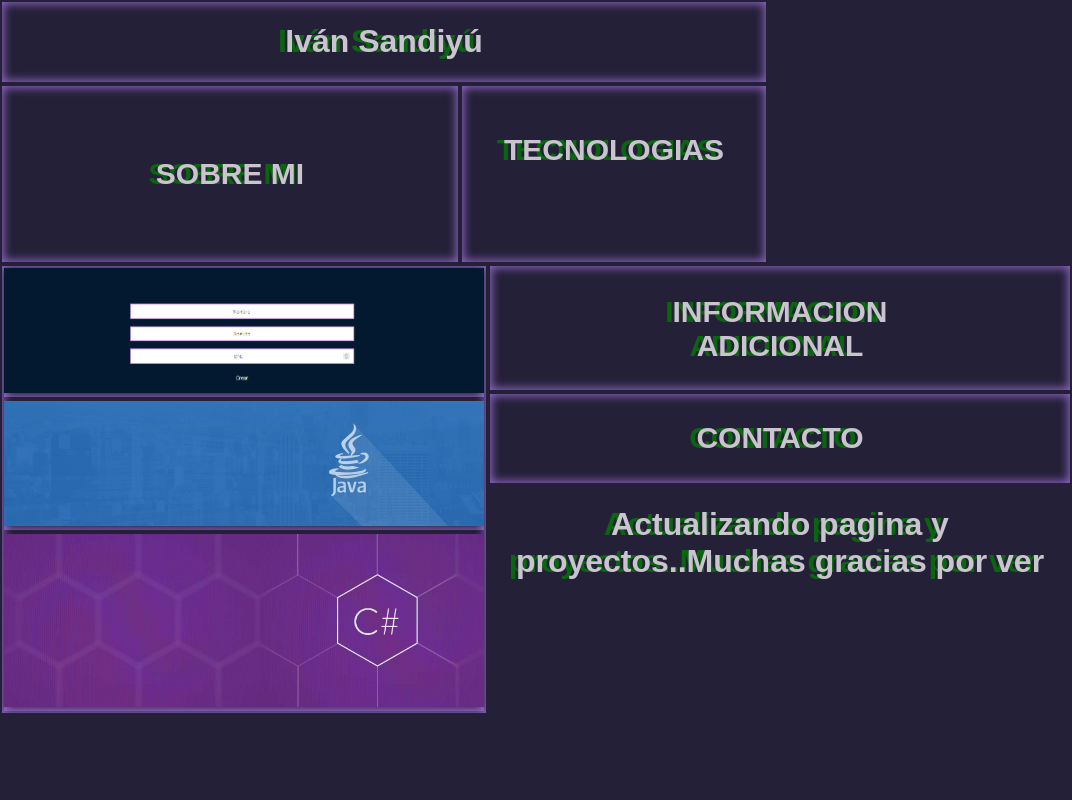
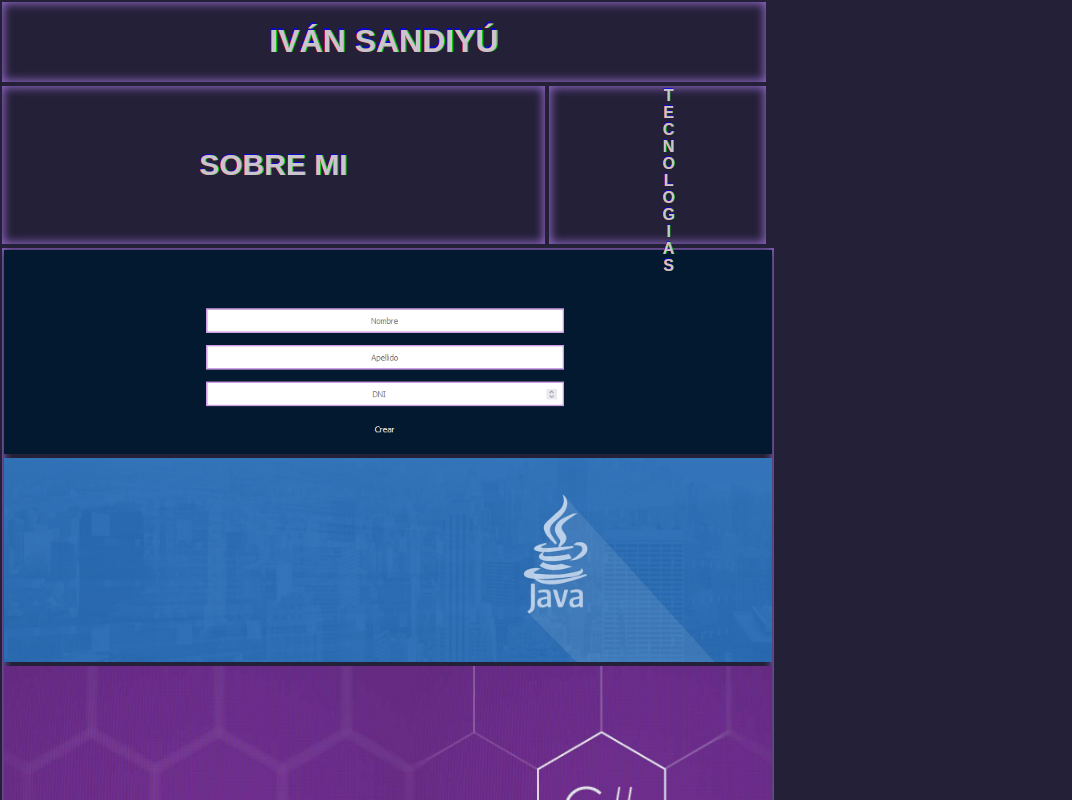
Before and after one commit to IvanSandiyu/paginaWeb, a React (Create React App) app: page / in a window 768 px wide. Shown: the top 800 px of the page, 1072 px wide, since content can reach past the window. Built offline with nearby package versions, Linux system fonts and the light colour scheme.

Commit message:
actualizacion pag responsive

```diff
--- a/src/App.css
+++ b/src/App.css
@@ -4,34 +4,87 @@ body{
 
 }
 
-  @media (min-width:480px)  {
-  /* smartphones, Android phones, landscape iPhone */
+/* @media only screen and (max-width:480px)  {
+  .contenido,
+  .div-proyectos{
+    min-width: 40%;
+    flex-direction: column;
   }
-  @media (min-width:600px)  {
-  /* portrait tablets, portrait iPad, e-readers (Nook/Kindle), landscape 800x480 phones (Android) */
+  .info-contacto {
+    flex-basis: 100%; /* Utiliza todo el ancho disponible para .info-contacto en pantallas pequeñas
+
   }
-  @media (min-width:801px)  {
+  h1,
+  p{
+    text-transform: lowercase;
+    font-size: auto;
+  }
+ smartphones, Android phones, landscape iPhone
+}
+@media only screen and (max-width: 768px) {
+  .contenido {
+    flex-direction: column;
+    align-items: center;
+  }
+}*/
+
+  /* @media only screen and (min-width: 768px) {
+    .container {
+      flex-direction: row;
+    }
+    .info-contacto {
+      flex-basis: 20%;
+      margin-right: 0%;
+    }
+  } */
+  /* @media screen and (min-width: 768px) and (max-width: 1024px) {
+    .container .contenido .div-proyectos .info-contacto{
+      flex-direction: row;
+    }
+
+  } */
   /* tablet, landscape iPad, lo-res laptops ands desktops */
+
+  /* @media screen and (min-width: 1024px) {
+  } */
+ /* Media query para resolución de 1920x1080 */
+/* @media only screen and (min-width: 1600px) and (max-width: 1920px) {
+  .info-contacto {
+    flex-basis: 20%; /* Ajusta el ancho del elemento .info-contacto para la resolución específica
+    margin-right: 3%;  Ajusta el margen derecho para la resolución específica
   }
-  @media (min-width:1025px) {
-  /* big landscape tablets, laptops, and desktops */
-  }
-  @media (min-width:1281px) {
-  /* hi-res laptops and desktops */
-  }
+} */
 h1{
   color: #cac4ce ;
   text-align: center;
   align-self: center;
   font-family: 'Varela', sans-serif;
-  animation: glitch-animation 1s infinite linear alternate-reverse;
+  text-transform: uppercase;
+  text-shadow: 0.05em 0 0 rgba(255, 0, 0, 0.75),
+    -0.025em -0.05em 0 rgba(0, 255, 0, 0.75),
+    0.025em 0.05em 0 rgba(0, 0, 255, 0.75);
+  /* animation: glitch-animation 1s infinite linear alternate-reverse; */
+  animation: glitch 2500ms infinite;
+}
+h1.glitch:first-child {
+  animation: glitch 650ms infinite;
+  clip-path: polygon(0 0, 100% 0, 100% 45%, 0 45%);
+  transform: translate(-0.025em, -0.0125em);
+  opacity: 0.8;
+}
+
+h1.glitch:last-child {
+  animation: glitch 375ms infinite;
+  clip-path: polygon(0 80%, 100% 20%, 100% 100%, 0 100%);
+  transform: translate(0.0125em, 0.025em);
+  opacity: 0.8;
 }
 p{
   color: #cac4ce ;
   font-family: 'Varela', sans-serif;
   text-align: center;
 }
-@keyframes glitch-animation {
+/* @keyframes glitch-animation {
   0% {
     text-shadow: -10px 0 red;
   }
@@ -42,7 +95,7 @@ p{
     text-shadow: -10px 0 green;
   }
 
-}
+} */
 
 @keyframes borderPoint  {
   0% {
@@ -53,11 +106,31 @@ p{
       box-shadow: inset 0 0 10px 2px #f7ece1; /* El punto se expande a 10px con un borde de 2px */
   }
 }
+@keyframes glitch {
+  0% {
+    text-shadow: 0.05em 0 0 rgba(255, 0, 0, 0.75),
+      -0.05em -0.025em 0 rgba(0, 255, 0, 0.75),
+      -0.025em 0.05em 0 rgba(0, 0, 255, 0.75);
+  }
 
+  15% {
+    text-shadow: -0.05em -0.025em 0 rgba(255, 0, 0, 0.75),
+      0.025em 0.025em 0 rgba(0, 255, 0, 0.75),
+      -0.05em -0.05em 0 rgba(0, 0, 255, 0.75);
+  }
 
+  50% {
+    text-shadow: 0.025em 0.05em 0 rgba(255, 0, 0, 0.75),
+      0.05em 0 0 rgba(0, 255, 0, 0.75),
+      0 -0.05em 0 rgba(0, 0, 255, 0.75);
+  }
 
-
-
+  100% {
+    text-shadow: -0.025em 0 0 rgba(255, 0, 0, 0.75),
+      -0.025em -0.025em 0 rgba(0, 255, 0, 0.75),
+      -0.025em -0.05em 0 rgba(0, 0, 255, 0.75);
+  }
+}
 
 
 .container{
@@ -76,6 +149,8 @@ p{
   flex-direction: row;
   align-items: center;
   justify-content: space-between;
+  margin: 0 auto; /* Esto centrará el contenedor horizontalmente */
+
 }
 .info-contacto{
   display: flex;
@@ -91,8 +166,18 @@ p{
   min-width: 100%;
 }
 
-.div-proyectos {
+/* .div-proyectos {
   display: flex;
   flex-direction: row;
   align-items: flex-start;
+} */
+@media only screen and (max-width: 768px) {
+
+  .div-proyectos {
+    flex-direction: column;
+  }
+
+  .info-contacto {
+    width: 100%;
+  }
 }
--- a/src/App.js
+++ b/src/App.js
@@ -23,9 +23,11 @@ function App() {
         <div className='info-contacto'>
           <InformacionAdicional />
           <Contacto />
-          <Actualizacion/>
+          <Actualizacion />
         </div>
       </div>
+
+
 
 
     </div>
--- a/src/Components/Contacto.jsx
+++ b/src/Components/Contacto.jsx
@@ -6,7 +6,7 @@ import gmail from "../imagenes/gmail.svg";
 const descargarCurriculum = () => {
   const enlaceTemporal = document.createElement('a');
   // Asignar la URL del archivo a descargar al atributo 'href' del enlace
-  enlaceTemporal.href = "https://drive.google.com/file/d/1a0us3eG80vY8ijdV33_rOhxOpSdegLe5/view?usp=drive_link"
+  enlaceTemporal.href = "https://drive.google.com/file/d/1TpM5hHnKqxfGOdgpZYK5FwI0YaaBa15f/view?usp=drive_link"
   enlaceTemporal.target = "_blank"
   enlaceTemporal.download = "CV_IvanSandiyu2024.pdf";
   enlaceTemporal.click();
--- a/src/Components/InformacionAdicional.jsx
+++ b/src/Components/InformacionAdicional.jsx
@@ -10,11 +10,8 @@ function InformacionAdicional() {
             Primer y ultimo proyecto realizado con python FastAPI  en el backend y  React en el frontend.
             Con BBDD en PostgreSQL con la finalidad de presentar como proyecto final de una materia
             Mi objetivo va a ser seguir creando APPs e ir subiendolas mediante las vaya terminando.
-
-
+            Mi perfil se adapta mas a lo que es Backend, pero no tengo problema en trabajar en FrontEnd
           </p>
-
-
         </div>
       </div>
     </>
--- a/src/Components/Proyectos.jsx
+++ b/src/Components/Proyectos.jsx
@@ -10,6 +10,13 @@ const AbrirGit = () => {
   enlaceTemporal.target = "_blank"
   enlaceTemporal.click();
 };
+const AbrirGitJava = () => {
+  const enlaceTemporal = document.createElement('a');
+  // Asignar la URL del archivo a descargar al atributo 'href' del enlace
+  enlaceTemporal.href = "https://github.com/IvanSandiyu/Crud-con-Java"
+  enlaceTemporal.target = "_blank"
+  enlaceTemporal.click();
+}
 function Proyectos() {
   return (
     <>
@@ -24,7 +31,7 @@ function Proyectos() {
           <p className="texto-java">
             Proyectos realizados con Java IDE Ecplipse
           </p>
-          <img src={java} alt="java" id="java-proyecto" />
+          <img src={java} alt="java" id="java-proyecto" onClick={AbrirGitJava} />
         </div>
         <div className="bannerCsharp">
         <p className="texto-c">
--- a/src/Components/SobreMi.jsx
+++ b/src/Components/SobreMi.jsx
@@ -11,7 +11,7 @@ function SobreMi() {
           oportunidades de pasantías o trabajo en este campo para obtener
           experiencia práctica y avanzar en mi carrera profesional. Me considero
           una persona responsable, organizada y resolutiva, con habilidades
-          demostradas para enfrentar desafíos y alcanzar objetivos
+          demostradas para enfrentar desafíos y alcanzar objetivos.
         </p>
       </div>
     </>
--- a/src/css/InfoAdicional.css
+++ b/src/css/InfoAdicional.css
@@ -36,3 +36,24 @@
   .info:hover .texto-info {
     opacity: 0;
   }
+
+  @media only screen and (max-width: 768px) {
+    .info {
+      flex: 0 0 100%;
+      min-width: 100%;
+    }
+
+    .texto-info {
+      top: 25%;
+    }
+
+    .mas-info {
+      flex-direction: column;
+      gap: 20px;
+    }
+  }
+  @media only screen and (max-width: 768px) {
+    .info {
+      border: none;
+    }
+  }
--- a/src/css/Proyectos.css
+++ b/src/css/Proyectos.css
@@ -35,8 +35,6 @@
   transform: translate(-50%, -50%);
 }
 
-
-
 .crud:hover .texto-crud {
   opacity: 1; /* El texto se vuelve visible al pasar el mouse sobre la imagen */
 
@@ -69,3 +67,28 @@
   transition: opacity 0.9s ease-in; /* Transición suave para la opacidad */
   transform: scale(0.99);
 }
+@media only screen and (max-width: 768px) {
+  .proyectos {
+    flex-direction: row;
+    flex-wrap: wrap;
+  }
+
+  .crud,
+  .java,
+  .bannerCsharp {
+    min-width: 100vw;
+    max-width: 100vw;
+  }
+  .crud:hover .texto-crud,
+  .java:hover .texto-java,
+  .bannerCsharp:hover .texto-c {
+  opacity: 1;
+}
+
+  #crud,
+  #java-proyecto,
+  #c-proyecto {
+    border: none;
+  }
+
+}
--- a/src/css/SobreMi.css
+++ b/src/css/SobreMi.css
@@ -29,3 +29,22 @@
     opacity: 0;
 
   }
+  @media only screen and (max-width: 768px) {
+    .rectangulo {
+      width: 60%;
+      height: auto;
+
+    }
+    .texto-sobre-mi{
+      font-size: auto;
+    }
+
+  }
+
+
+  @media only screen and (min-width: 768px) {
+    .rectangulo {
+      width: 100%;
+
+    }
+  }
--- a/src/css/Tecnologias.css
+++ b/src/css/Tecnologias.css
@@ -54,3 +54,23 @@
 #csharp:hover, #java:hover, #js:hover, #react:hover, #sql:hover{
   transform: scale(1.2);
 }
+@media only screen and (max-width: 768px) {
+  .cuadrado {
+    width: 40%;
+  }
+  .fila {
+    flex-direction: column;
+    gap: 2px;
+  }
+  .texto{
+    margin-top: 25%;
+    writing-mode: vertical-rl; /* vertical-rl para que se lea verticalmente de derecha a izquierda */
+    text-orientation: upright; /* Esto asegura que el texto se lea verticalmente correctamente */
+    font-size: 100%;
+  }
+}
+/* @media only screen and (min-width: 1200px) {
+  .cuadrado {
+    width: 50%;
+  }
+} */
```
Lines whose indentation alone changed are shown as unchanged.
